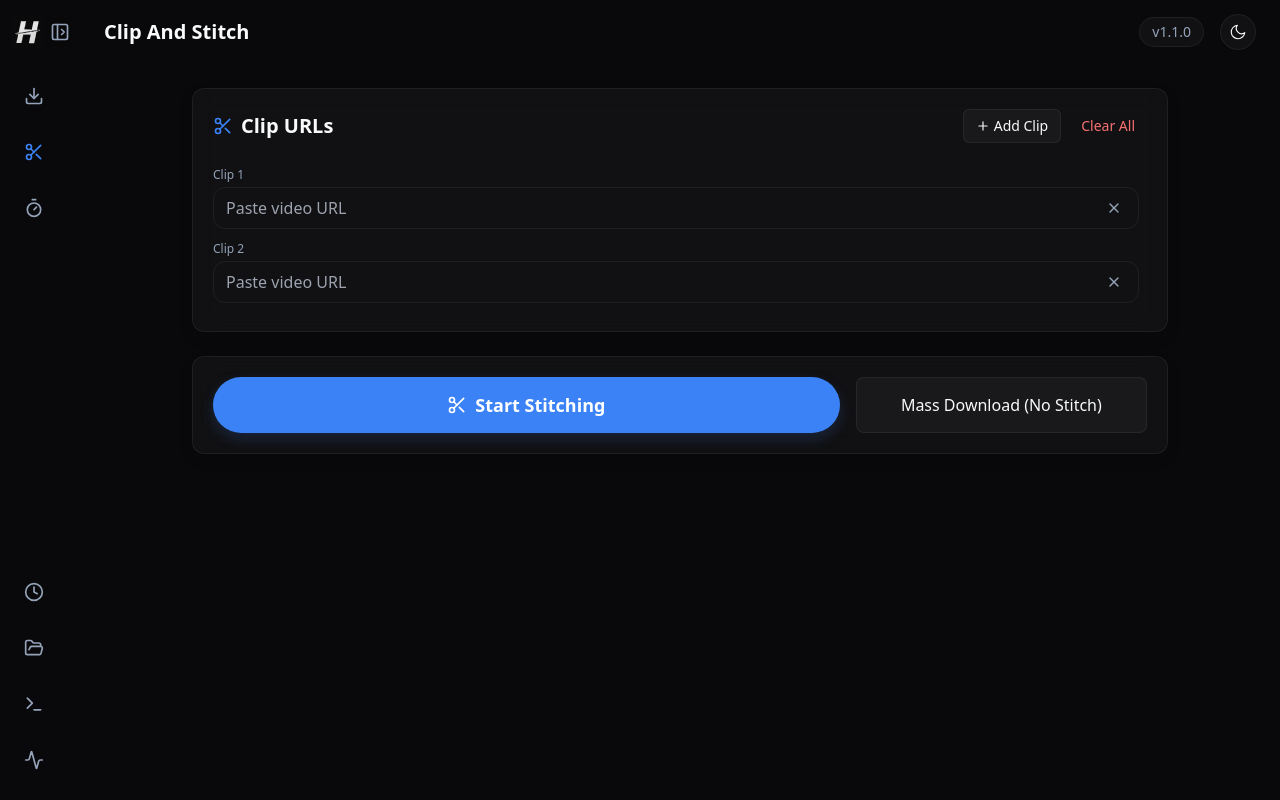
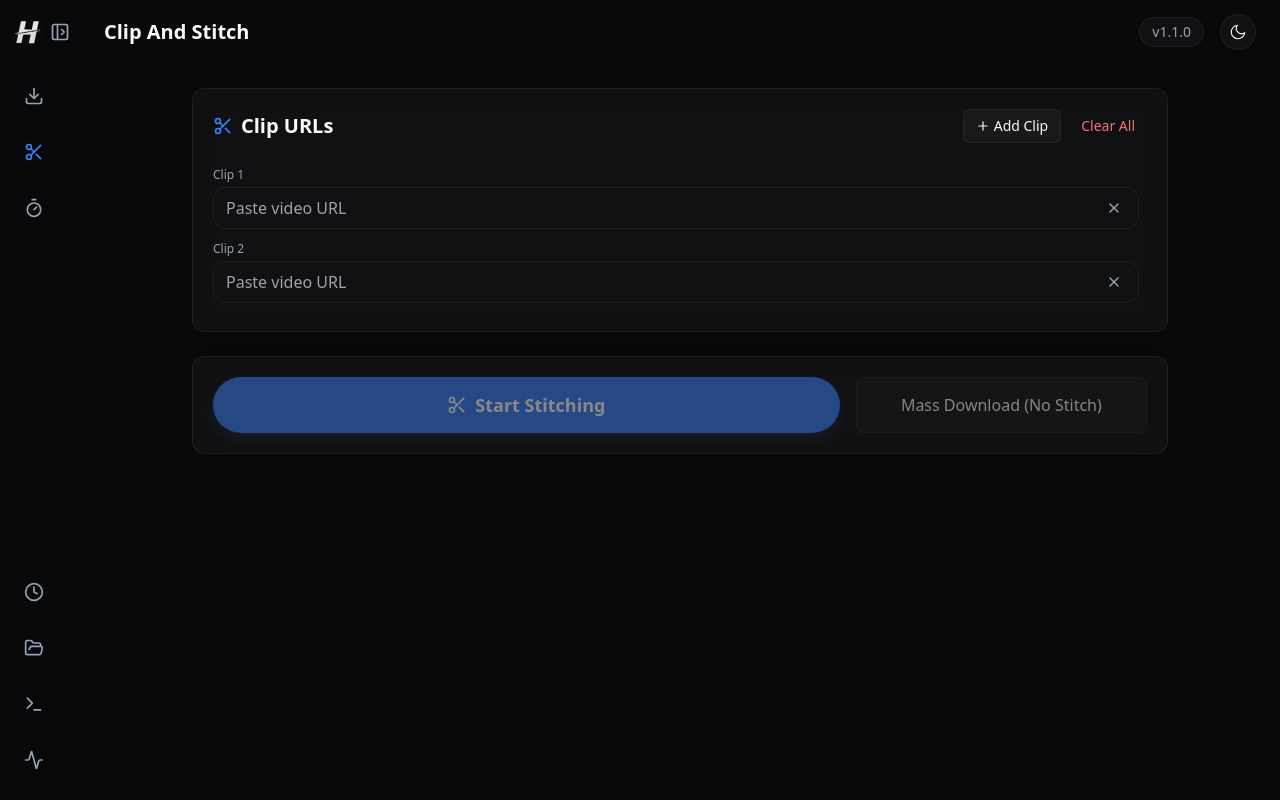
Before and after one commit to johncarlangelo/Hermanos-Forge, a React (Vite) app: page / in a window 1280 px wide. Both pictures are taken after a click on the button "Mass Clip". Built offline with nearby package versions, Linux system fonts and the light colour scheme.

Commit message:
chore: prevent download buttons from being pressed if output folder is not set

```diff
--- a/src/App.jsx
+++ b/src/App.jsx
@@ -612,7 +612,7 @@ export default function App() {
                 </button>
                 <button
                   onClick={handlePlaylistDownload}
-                  disabled={selectedPlaylistVideos.length === 0}
+                  disabled={!globalOutputDir || selectedPlaylistVideos.length === 0}
                   className="px-5 py-2.5 rounded-xl font-medium btn-primary disabled:opacity-50 disabled:pointer-events-none flex items-center gap-2"
                 >
                   <Download className="w-4 h-4" />
@@ -1126,15 +1126,15 @@ export default function App() {
                   <div className="mt-auto pt-6 flex gap-4">
                     <button
                       onClick={handleConvertLocal}
-                      disabled={isDownloading}
+                      disabled={!globalOutputDir || isDownloading}
                       className="flex-1 bg-surface hover:bg-surfaceHover border border-border text-textPrimary h-14 rounded-lg font-medium transition-all active:scale-95 disabled:opacity-50 disabled:pointer-events-none flex items-center justify-center"
                     >
                       Convert Local MP4
                     </button>
                     <button
                       onClick={handleDownload}
-                      disabled={!url || isDownloading || isFetchingFormats || isInspecting || urlError || playlistEntries.length > 0}
-                      className="flex-[2] btn-primary h-14 text-lg flex items-center justify-center"
+                      disabled={!globalOutputDir || !url || isDownloading || isFetchingFormats || isInspecting || urlError || playlistEntries.length > 0}
+                      className="flex-[2] btn-primary h-14 text-lg flex items-center justify-center disabled:opacity-50 disabled:pointer-events-none"
                     >
                       {isDownloading ? (
                         <span className="flex items-center">
--- a/src/MassClipDownloader.jsx
+++ b/src/MassClipDownloader.jsx
@@ -273,8 +273,8 @@ export default function MassClipDownloader({ onStitchSuccess, globalOutputDir, o
           <div className="flex gap-4">
             <button
               onClick={() => startStitching(false)}
-            disabled={isProcessing || isCoolingDown}
-            className="flex-[2] btn-primary h-14 text-lg flex items-center justify-center disabled:opacity-50"
+            disabled={!globalOutputDir || isProcessing || isCoolingDown}
+            className="flex-[2] btn-primary h-14 text-lg flex items-center justify-center disabled:opacity-50 disabled:pointer-events-none"
           >
             {isProcessing ? (
               <span className="flex items-center">
@@ -294,8 +294,8 @@ export default function MassClipDownloader({ onStitchSuccess, globalOutputDir, o
           {!isProcessing && (
             <button
               onClick={() => startStitching(true)}
-              disabled={isCoolingDown}
-              className="flex-[1] bg-surface hover:bg-surfaceHover border border-border text-textPrimary h-14 rounded-lg font-medium transition-all active:scale-95 disabled:opacity-50 flex items-center justify-center"
+              disabled={!globalOutputDir || isCoolingDown}
+              className="flex-[1] bg-surface hover:bg-surfaceHover border border-border text-textPrimary h-14 rounded-lg font-medium transition-all active:scale-95 disabled:opacity-50 disabled:pointer-events-none flex items-center justify-center"
             >
               Mass Download (No Stitch)
             </button>
--- a/src/SelectiveDownloader.jsx
+++ b/src/SelectiveDownloader.jsx
@@ -765,8 +765,8 @@ export default function SelectiveDownloader({ globalOutputDir, onRequestGlobalOu
               ) : (
                 <button
                   onClick={handleDownloadAll}
-                  disabled={clips.every(c => c.isExcluded)}
-                  className="btn-primary h-16 px-10 text-xl flex items-center gap-3 w-full sm:min-w-[250px] justify-center shadow-lg"
+                  disabled={!globalOutputDir || clips.every(c => c.isExcluded)}
+                  className="btn-primary h-16 px-10 text-xl flex items-center gap-3 w-full sm:min-w-[250px] justify-center shadow-lg disabled:opacity-50 disabled:pointer-events-none"
                 >
                   <Download className="w-6 h-6" />
                   Download {clips.filter(c => !c.isExcluded).length > 1 ? 'All Clips' : 'Clip'}
```
